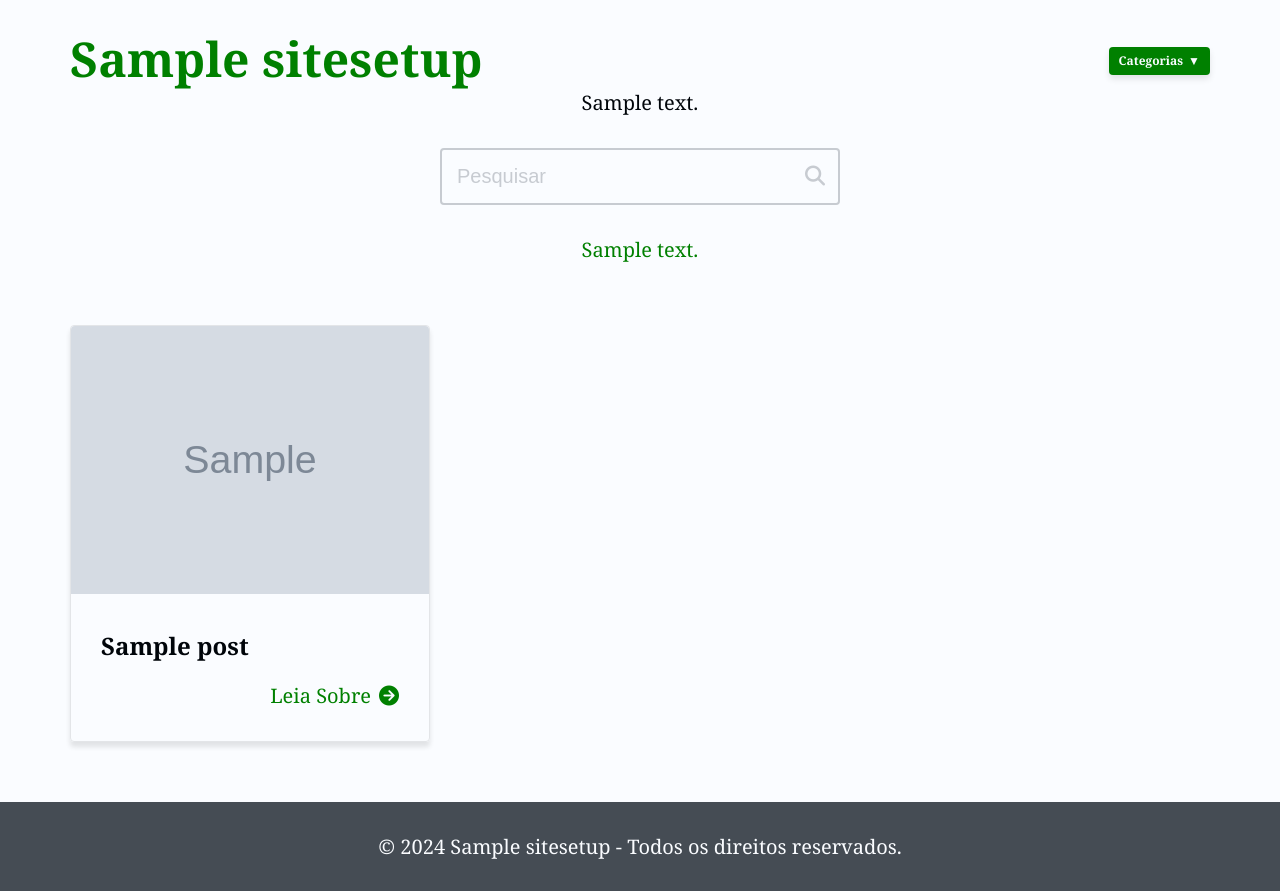
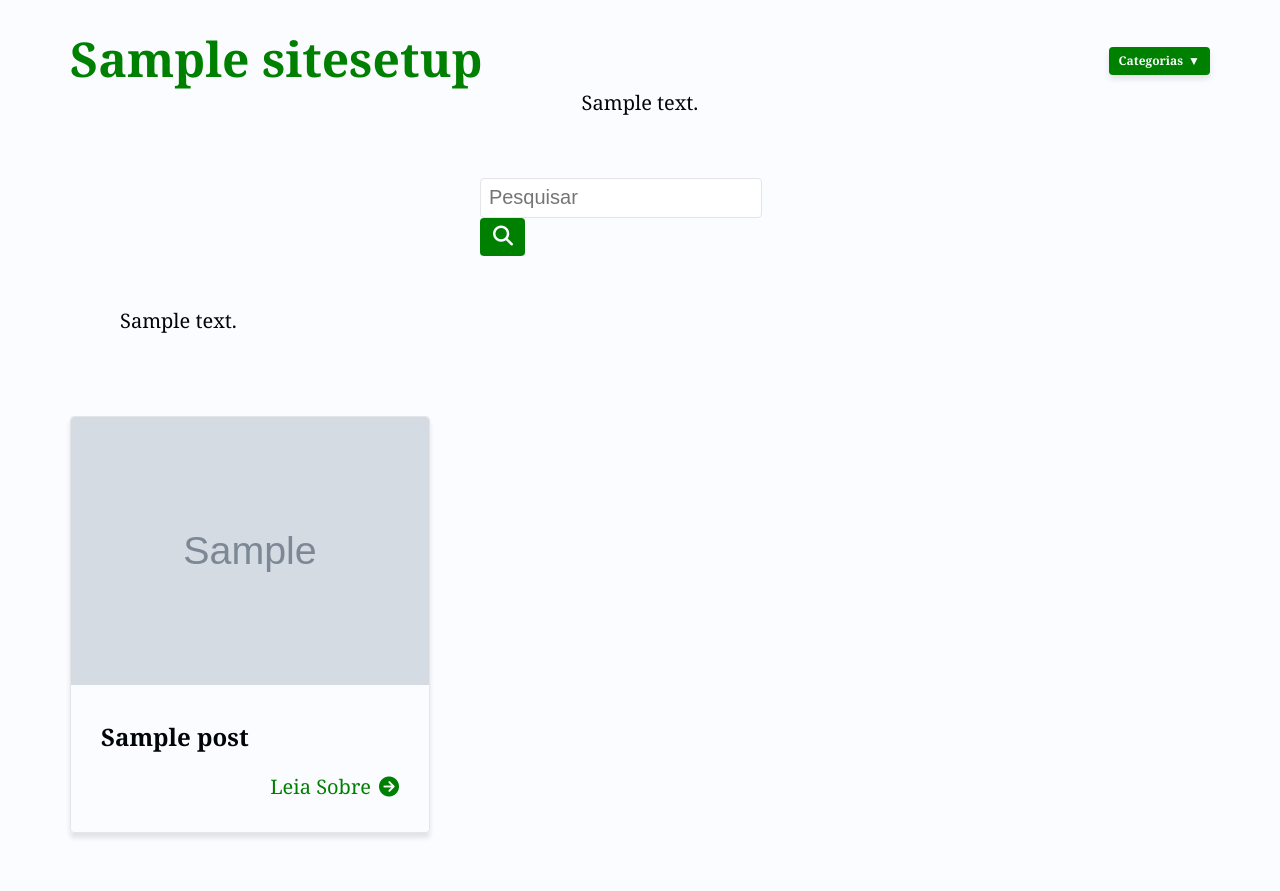
Before and after one commit to Josmateussilva0110/projeto_placas_de_transito, a Django app: page / in a window 1280 px wide. Shown: the top 891 px of the page. Run offline with Django 5.2, Linux system fonts and the light colour scheme; tables that the repository leaves empty hold one stand-in row (values such as "Sample post"); grey boxes marked "Sample" are stand-in pictures.

Commit message:
projeto finalizado

```diff
--- a/base_static/global/css/style.css
+++ b/base_static/global/css/style.css
@@ -244,72 +244,70 @@ html, body {
   margin: 0;
 }
 
-/* Menu */
-.menu-items,
-.menu-item {
-  margin: 0;
-  padding: 0;
-  list-style-type: none;
+.menu {
+  display: flex;
+  align-items: center;
+  gap: var(--spacing-base);
 }
 
 .menu-items {
   display: flex;
   align-items: center;
-  justify-content: center;
-  flex-flow: row wrap;
   gap: var(--spacing-base);
 }
 
+.menu-item {
+  list-style: none;
+}
+
+.menu-link {
+  text-decoration: none;
+  color: hsl(var(--clr-black));
+  padding: 0.5rem 1rem;
+  border-radius: var(--br-base);
+  transition: background-color 200ms ease-in-out, color 200ms ease-in-out;
+}
+
+.menu-link:hover {
+  background-color: hsl(var(--clr-gray-ltst));
+  color: hsl(var(--clr-primary-base));
+}
+
+
 /* Search */
-.search-content {
+.search {
   display: flex;
   align-items: center;
-  justify-content: center;
-  flex-flow: row nowrap;
-  gap: 0;
-  position: relative;
-  isolation: isolate;
-  max-width: 40rem;
+  gap: var(--spacing-micro);
+  max-width: 28%;
   margin-inline: auto;
-  font-size: inherit;
+  flex-direction: row;
+  margin-top: 3rem;
 }
 
 .search-input {
-  width: 100%;
-  background-color: transparent;
-  border: 2px solid hsl(var(--clr-gray-ltr));
-  font-size: var(--fs-base);
-  padding: var(--spacing-smlst);
-  padding-inline-end: calc(var(--spacing-base) + var(--spacing-micro));
+  flex: 1;
+  padding: 0.75rem;
+  font-size: 2rem;
+  border: 1px solid hsl(var(--clr-gray-ltst));
   border-radius: var(--br-base);
-  outline: none;
-}
-.search-input::placeholder {
-  color: hsl(var(--clr-gray-ltr));
-}
-
-.search-input:focus {
-  border: 2px solid hsl(var(--clr-primary-base));
 }
 
 .search-btn {
-  display: flex;
-  align-items: center;
-  justify-content: center;
-  position: absolute;
-  right: 0;
-  top: 0;
-  bottom: 0;
+  background-color: green;
   border: none;
-  background: transparent;
-  font-size: var(--fs-base);
-  padding-inline: var(--spacing-smlst);
-  color: hsl(var(--clr-gray-ltr));
+  color: hsl(var(--clr-white));
+  padding: 0.75rem 1.25rem;
+  font-size: 2rem;
+  border-radius: var(--br-base);
+  cursor: pointer;
+  transition: background-color 200ms ease-in-out;
 }
 
-.search-content:focus-within .search-btn {
-  color: hsl(var(--clr-primary-base));
+.search-btn:hover {
+  background-color: darkgreen;
 }
+
 
 /* Footer */
 .footer {
--- a/placas_transito/templates/placas_transito/pages/post.html
+++ b/placas_transito/templates/placas_transito/pages/post.html
@@ -47,9 +47,6 @@
                     {% endif %}
                 </div>
 
-                <p class="single-post-excerpt pb-base">
-                    {{ post.excerpt | safe }}
-                </p>
 
                 <div class="separator"></div>
 
--- a/placas_transito/templates/placas_transito/partials/_header.html
+++ b/placas_transito/templates/placas_transito/partials/_header.html
@@ -1,9 +1,8 @@
 <header class="header section-wrapper">
   <div class="section-content-wide">
     <div class="section-gap">
-
       <div class="blog-title-wrapper">
-        <h1 class="blog-title">
+        <h1 class="blog-title ">
           <a class="custom-title" href="/"> {{ site_setup.title }}</a>
         </h1>
 
@@ -12,10 +11,8 @@
           <ul class="dropdown-menu">
             {% for category in categories %}
               <li>
-                <a href=" {% url "placas_transito:category" slug=category.slug %}"> {{ category.name }}</a>
-
+                <a href="{% url "placas_transito:category" slug=category.slug %}"> {{ category.name }}</a>
               </li>
-
             {% endfor %}
           </ul>
         </details>
@@ -25,9 +22,8 @@
         <p class="blog-description pb-base center">{{ site_setup.description }}</p>
       {% endif %}
 
-
       {% if site_setup.show_search %}
-        <div class="search pb-base center">
+        <div class="search pb-base">
           <form class="search-form" action="{% url 'placas_transito:search' %}" method="get">
             <div class="search-content">
               <label class="sr-only" id="search-label" for="search-input">Search</label>
@@ -39,31 +35,25 @@
                 placeholder="Pesquisar"
                 value="{{ search_value }}"
               >
-              <button class="search-btn" type="submit" aria-labelledby="search-label">
+              <button class="search-btn center" type="submit" aria-labelledby="search-label">
                 <i class="fa fa-search"></i>
               </button>
             </div>
           </form>
-
         </div>
       {% endif %}
-
 
       {% if site_setup.show_menu %}
         <nav class="menu">
           <ul class="menu-items">
             {% for link in site_setup.menu.all %}
               <li class="menu-item">
-                {% if link.new_tab %}
-                  <a target="_blank" class="menu-link" href="{{ link.url_or_path }}">{{ link.text }}</a>
-                {% else %}
-                  <a class="menu-link" href="{{ link.url_or_path }}">{{ link.text }}</a>
-                {% endif %}
+                <a class="menu-link" href="{{ link.url_or_path }}" {% if link.new_tab %}target="_blank"{% endif %}>{{ link.text }}</a>
               </li>
             {% endfor %}
           </ul>
         </nav>
       {% endif %}
-      </div>
     </div>
+  </div>
 </header>
```
